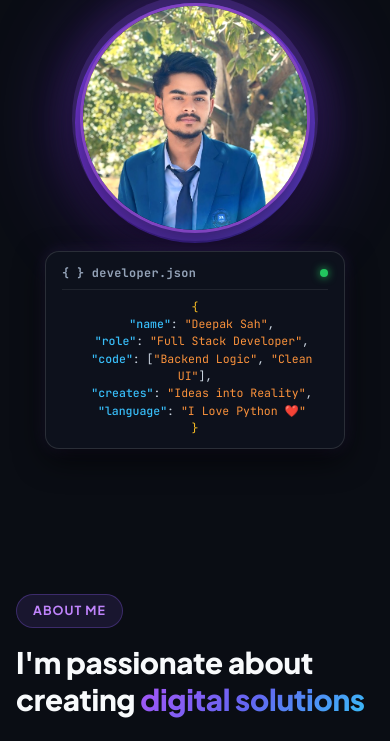
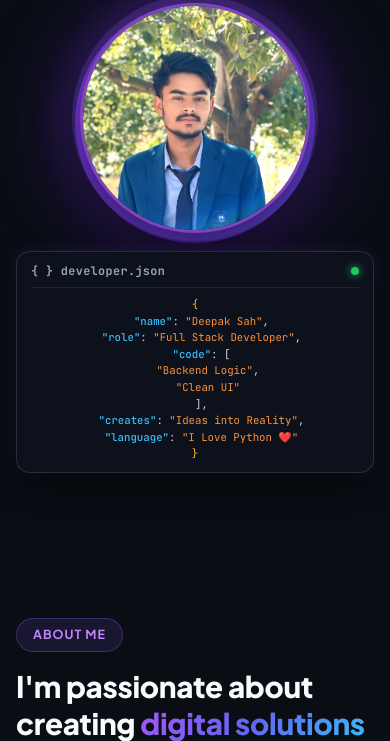
Before and after one commit to Deepak-sah-25/deepak-portfolio, a Django app: page / in a window 390 px wide. Shown: the part 1112-1853 px from the top of the page. Run offline with Django 5.2, Linux system fonts and the light colour scheme; data comes from the database, SQL or seed files in the repository; data that the repository does not hold is empty.

Commit message:
Fix code card text overflow by formatting JSON array and adding responsive wrapping

```diff
--- a/static/css/style.css
+++ b/static/css/style.css
@@ -685,9 +685,10 @@ body {
 .floating-code-card {
   position: absolute;
   bottom: -10px;
-  right: -38px;
+  right: -30px;
   z-index: 5;
-  width: 270px;
+  width: 275px;
+  max-width: 95vw;
   background: rgba(14, 18, 29, 0.95);
   backdrop-filter: blur(20px);
   -webkit-backdrop-filter: blur(20px);
@@ -696,7 +697,7 @@ body {
   box-shadow: 0 16px 40px rgba(0, 0, 0, 0.75), 0 0 25px rgba(139, 92, 246, 0.22);
   padding: 12px 16px;
   font-family: var(--font-mono);
-  font-size: 0.72rem;
+  font-size: 0.71rem;
   animation: floatCode 6s ease-in-out infinite alternate;
 }
 
@@ -732,7 +733,9 @@ body {
 
 .code-body {
   color: #cbd5e1;
-  line-height: 1.5;
+  line-height: 1.55;
+  overflow-wrap: break-word;
+  word-break: break-word;
 }
 
 .code-keyword { color: #c084fc; font-weight: 600; }
@@ -2043,7 +2046,8 @@ body {
     position: static !important;
     margin: 0 auto !important;
     width: 100% !important;
-    max-width: 300px !important;
+    max-width: 320px !important;
+    font-size: 0.70rem !important;
     animation: none !important;
     box-shadow: 0 10px 30px rgba(0, 0, 0, 0.7), 0 0 16px rgba(139, 92, 246, 0.18) !important;
   }
@@ -2111,6 +2115,11 @@ body {
   }
   .brand-name {
     font-size: 0.96rem !important;
+  }
+  .floating-code-card {
+    max-width: 100% !important;
+    font-size: 0.67rem !important;
+    padding: 10px 14px !important;
   }
   .hero-title {
     font-size: 2rem !important;
--- a/templates/portfolio/index.html
+++ b/templates/portfolio/index.html
@@ -121,7 +121,10 @@
                         <span class="code-bracket">{</span><br>
                         &nbsp;&nbsp;<span class="code-json-key">"name"</span>: <span class="code-str-orange">"Deepak Sah"</span>,<br>
                         &nbsp;&nbsp;<span class="code-json-key">"role"</span>: <span class="code-str-orange">"Full Stack Developer"</span>,<br>
-                        &nbsp;&nbsp;<span class="code-json-key">"code"</span>: [<span class="code-str-orange">"Backend Logic"</span>, <span class="code-str-orange">"Clean UI"</span>],<br>
+                        &nbsp;&nbsp;<span class="code-json-key">"code"</span>: [<br>
+                        &nbsp;&nbsp;&nbsp;&nbsp;<span class="code-str-orange">"Backend Logic"</span>,<br>
+                        &nbsp;&nbsp;&nbsp;&nbsp;<span class="code-str-orange">"Clean UI"</span><br>
+                        &nbsp;&nbsp;],<br>
                         &nbsp;&nbsp;<span class="code-json-key">"creates"</span>: <span class="code-str-orange">"Ideas into Reality"</span>,<br>
                         &nbsp;&nbsp;<span class="code-json-key">"language"</span>: <span class="code-str-orange">"I Love Python ❤️"</span><br>
                         <span class="code-bracket">}</span>
```
